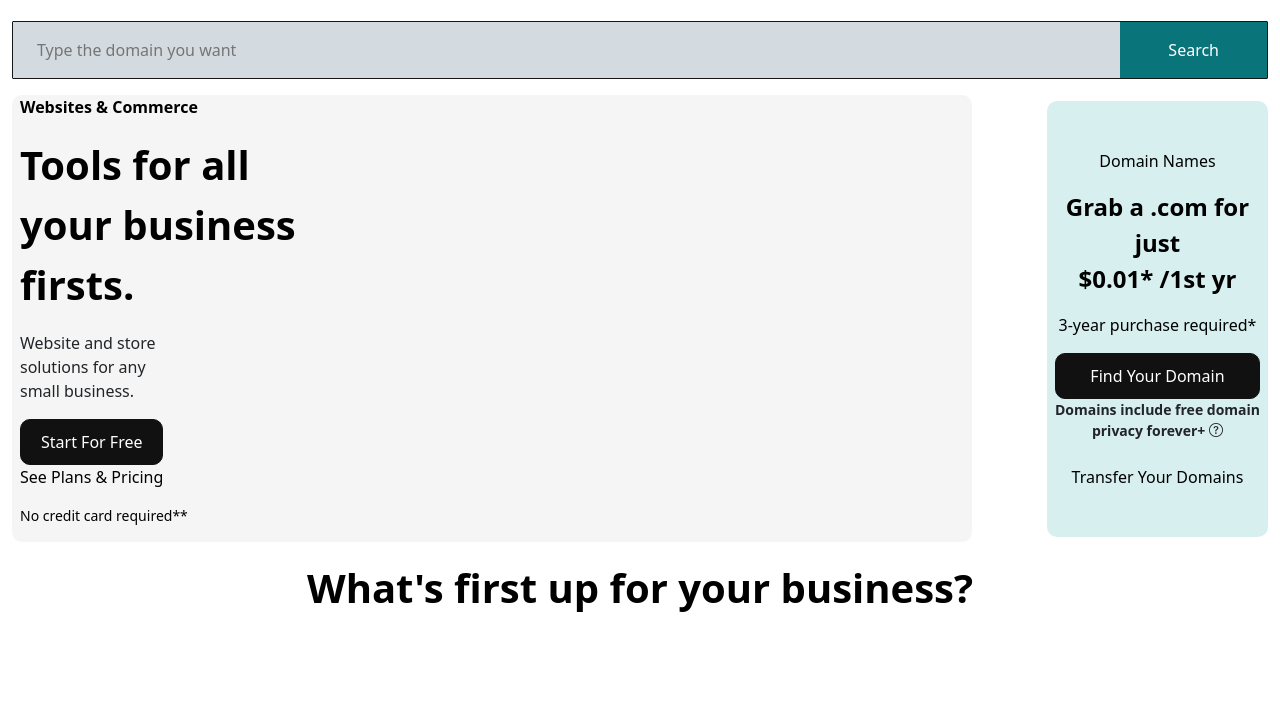
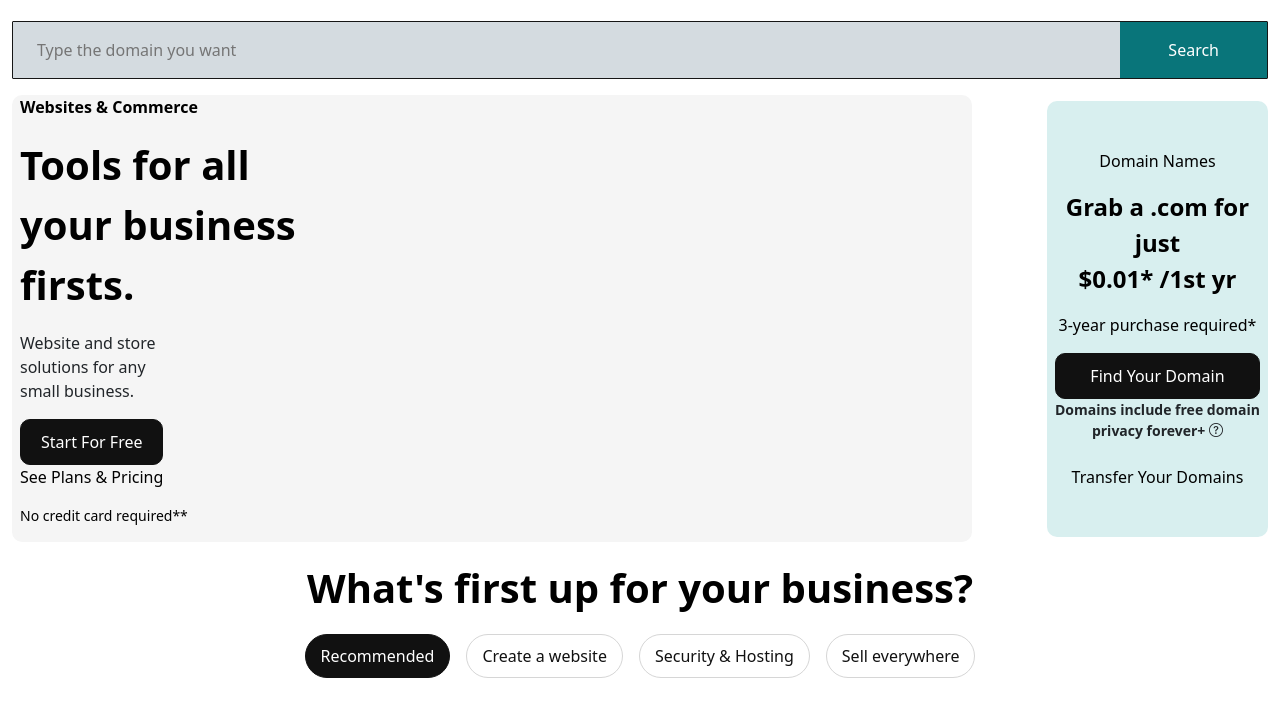
Before and after one commit to rex-vero/godaddy, a website: page index.html in a window 1280 px wide. Shown: the part 77-794 px from the top of the page. Drawn offline with Linux system fonts and the light colour scheme.

Commit message:
main page

```diff
--- a/index.html
+++ b/index.html
@@ -623,7 +623,8 @@
                     <p class="text-black small pt-lg-3">No credit card required**</p>
                 </div>
             </div>
-            <div class="d-flex my-3 px-2 py-lg-5 py-2 my-lg-0 flex-lg-column flex-row justify-content-around bg-card text-center align-items-center">
+            <div
+                class="d-flex my-3 px-2 py-lg-5 py-2 my-lg-0 flex-lg-column flex-row justify-content-around bg-card text-center align-items-center">
                 <div class="d-flex flex-column">
                     <p class="text-black">Domain Names</p>
                     <p class="text-black fs-4 fw-bolder">Grab a .com for <br> just <br> $0.01* /1st yr</p>
@@ -639,6 +640,14 @@
             </div>
         </div>
         <p class="fs-1 text-black fw-bolder text-center mt-3">What's first up for your business?</p>
+        <div class="d-flex flex-column align-items-center">
+            <div class="d-flex scroller">
+                <button class="re-btn btns mx-2 rounded-pill">Recommended</button>
+                <button class="re-btn2 btns mx-2 rounded-pill">Create a website</button>
+                <button class="re-btn2 btns mx-2 rounded-pill">Security & Hosting</button>
+                <button class="re-btn2 btns mx-2 rounded-pill">Sell everywhere</button>
+            </div>
+        </div>
     </header>
 </body>
 
```
